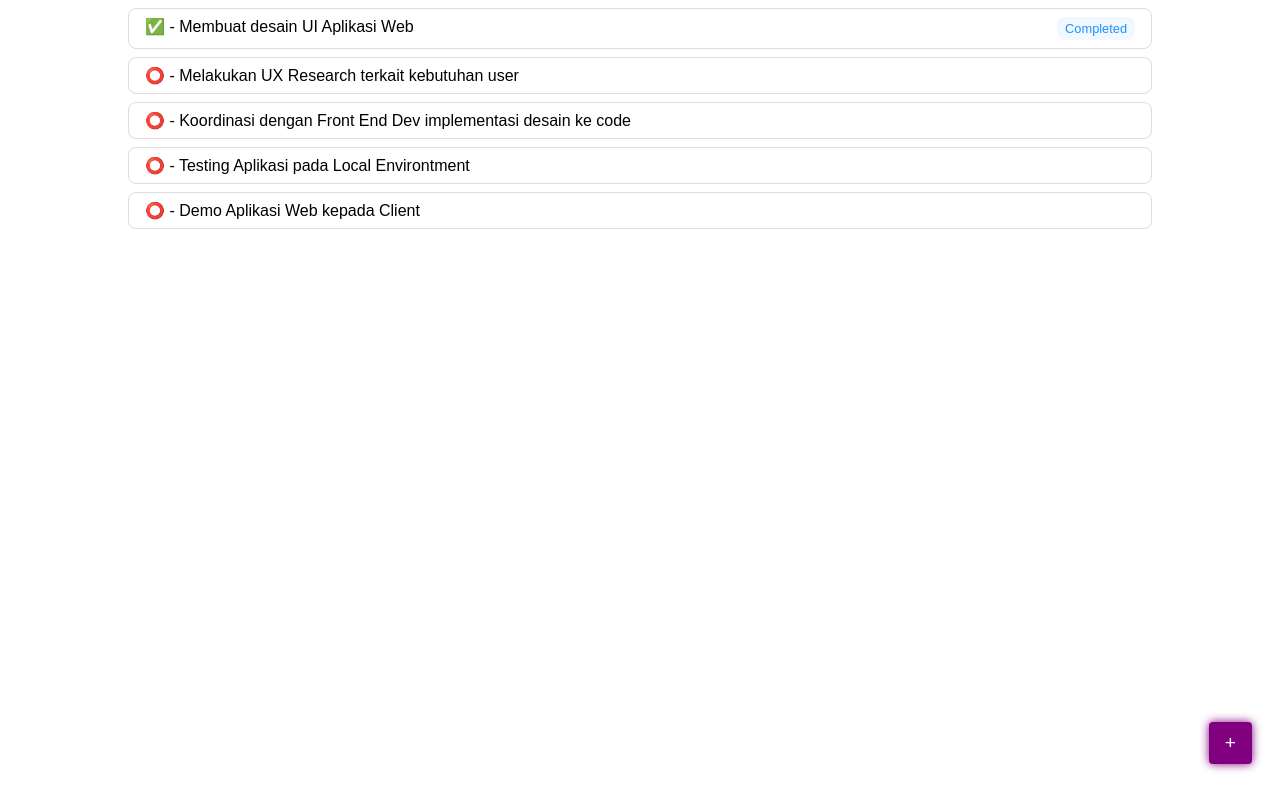
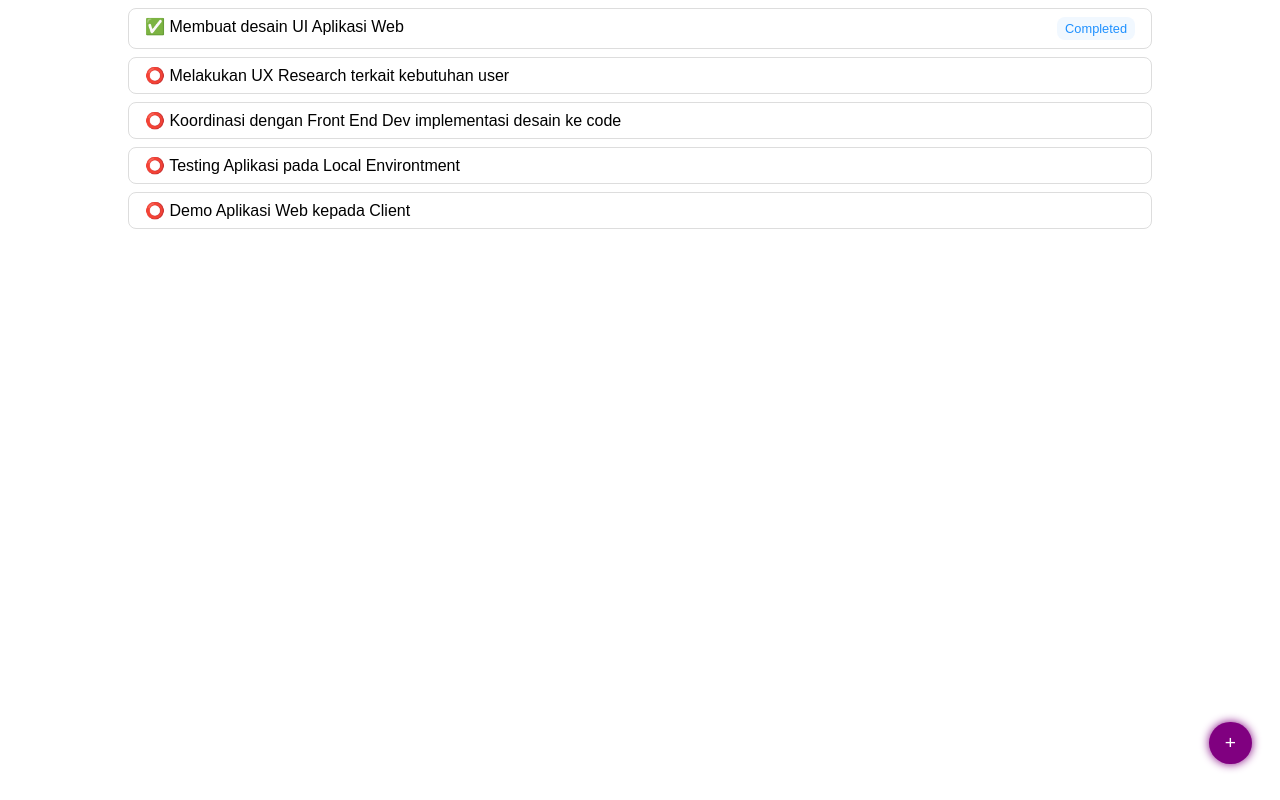
Before and after one commit to korizki/Vue-Simple-Chat, a plain HTML site: page checklist.html in a window 1280 px wide. Drawn offline with nearby package versions, Linux system fonts and the light colour scheme.

Commit message:
Membuat button rounded

```diff
--- a/checklist.html
+++ b/checklist.html
@@ -31,7 +31,7 @@
         bottom: 20px;
         right: 20px;
         padding: 10px 16px;
-        border-radius: 4px;
+        border-radius: 50px;
         color: white;
         font-size: 1.2rem;
         border: none;
@@ -43,7 +43,7 @@
 <body>
     <div id="app">
         <div class="item" v-for="task in listTask" :key="task.id">
-            <p><span><span v-if="task.isDone">✅ -</span><span v-else>⭕️ -</span> {{task.detail}}</span><span class="badge" v-if="task.isDone">{{task.status}}</span></p>
+            <p><span><span v-if="task.isDone">✅ </span><span v-else>⭕️ </span> {{task.detail}}</span><span class="badge" v-if="task.isDone">{{task.status}}</span></p>
         </div>
         <button @click="checkTask">+</button>
     </div>
```
